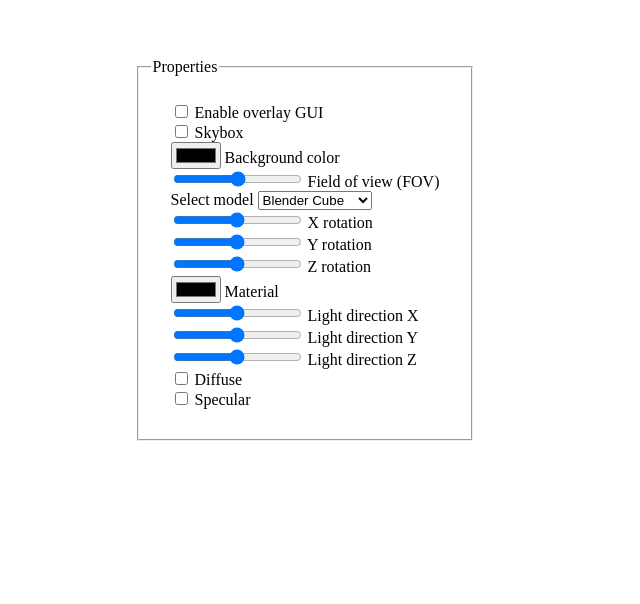
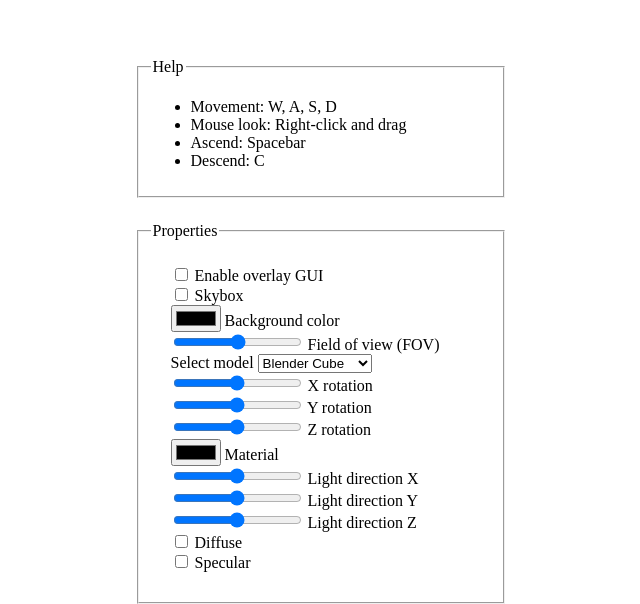
Before and after one commit to balintkissdev/3d-renderer-rust, a website built with webpack: page site/index.html in a window 1280 px wide. Shown: the part 734-1338 px from the top of the page, without its empty margins (335-975 px from the left). Before the commit the page ends 1175 px from the top, so only its background shows below. Built offline with nearby package versions, Linux system fonts and the light colour scheme.

Commit message:
style: Add help text to HTML

```diff
--- a/site/index.html
+++ b/site/index.html
@@ -11,8 +11,17 @@
             <canvas id="renderer-canvas" width="1024" height="768"></canvas>
             <div class="controls-container">
                 <fieldset>
-                <legend>Properties</legend>
+                    <legend>Help</legend>
                     <ul>
+                        <li>Movement: W, A, S, D</li>
+                        <li>Mouse look: Right-click and drag</li>
+                        <li>Ascend: Spacebar</li>
+                        <li>Descend: C</li>
+                    </ul>
+                </fieldset>
+                <fieldset>
+                    <legend>Properties</legend>
+                    <ul class="properties-list">
                         <li>
                             <input type="checkbox" id="gui-overlay-checkbox" />
                             <label for="gui-overlay-checkbox">Enable overlay GUI</label>
--- a/site/styles.css
+++ b/site/styles.css
@@ -53,11 +53,16 @@ html, body {
 }
 .controls-container {
     display: flex;
+    flex-direction: column;
     justify-content: center;
     align-items: flex-start;
+    gap: 1.5rem;
+}
+.controls-container fieldset {
+    width: 100%;
 }
 
-ul {
+.properties-list {
     list-style-type: none;
     padding-left: 0;
     margin: 20px;
```
